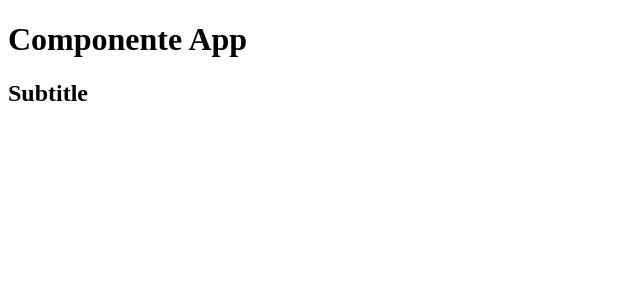
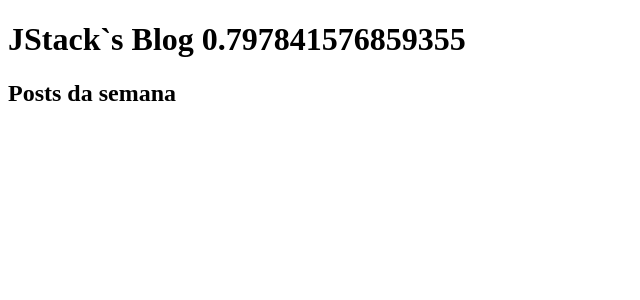
Before and after one commit to marcoshenrique-dev/jstack-fundamentos-react, a React app: page / in a window 1280 px wide. Shown: the top 300 px of the page, without its empty margins (0-640 px from the left). Built offline with nearby package versions, Linux system fonts and the light colour scheme.

Commit message:
expressões JS no JSX

```diff
--- a/src/App.js
+++ b/src/App.js
@@ -1,10 +1,12 @@
 import React from 'react';
+
+const category = 'Posts da semana';
 
 function App() {
   return (
     <>
-    <h1>Componente App</h1>
-    <h2>Subtitle</h2>
+    <h1>JStack`s Blog {Math.random()}</h1>
+    <h2>{category}</h2>
     </>
   );
 }
```
